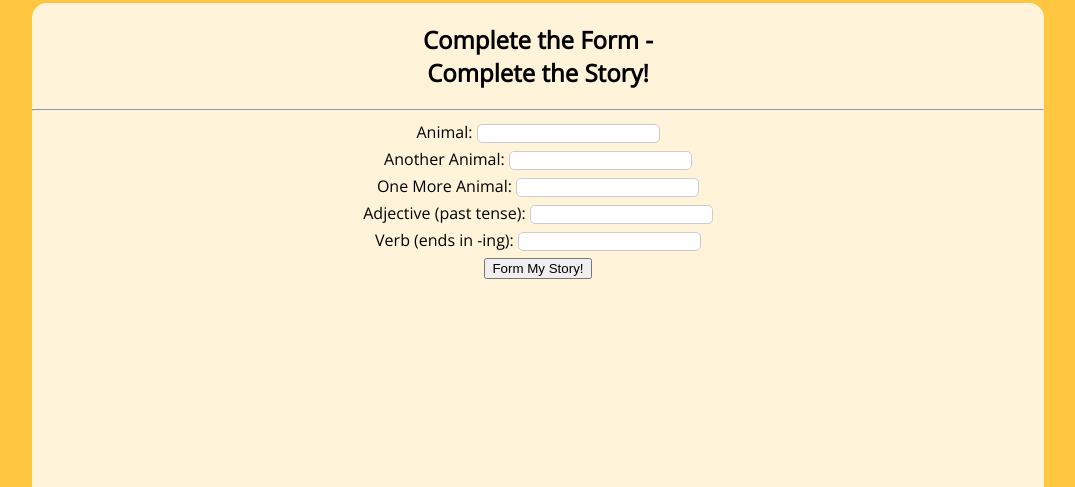
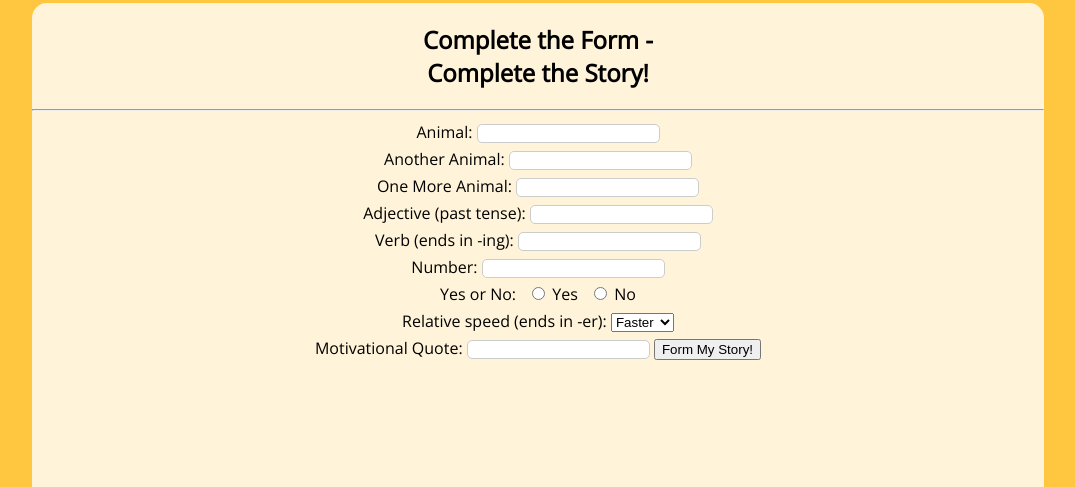
Before and after one commit to AishaSpringer/form-story-project, a plain HTML site: page index.html in a window 1280 px wide. Shown: the part 313-800 px from the top of the page, without its empty margins (102-1177 px from the left). Drawn offline with nearby package versions, Linux system fonts and the light colour scheme.

Commit message:
Tasks 11-17

```diff
--- a/index.html
+++ b/index.html
@@ -31,6 +31,24 @@
         <label for="verb-1">Verb (ends in -ing): </label>
         <input id="verb-1" name="verb-1" type="text" required>
         <br>
+        <label for="num-1">Number: </label>
+        <input id="num-1" name="num-1" type="number" required>
+        <br>
+        <span>Yes or No: </span>
+          <input id="yes" type="radio" name="answer" value="yes" required>
+          <label for="yes">Yes</label>
+          <input id="no" type="radio" name="answer" value="no">
+          <label for="no">No</label>
+          <br>
+          <label for="speed">Relative speed (ends in -er):</label>
+            <select id="speed" name="speed" required>
+                <option value="faster">Faster</option>
+                <option value="slower">Slower</option>
+             </select>
+             <br>
+          <label for="quote">Motivational Quote: </label>
+          <input id="quote" name="quote" type="text" required list="quote-choices">
+
 
         <input type="submit" value="Form My Story!">
       </form>
```
